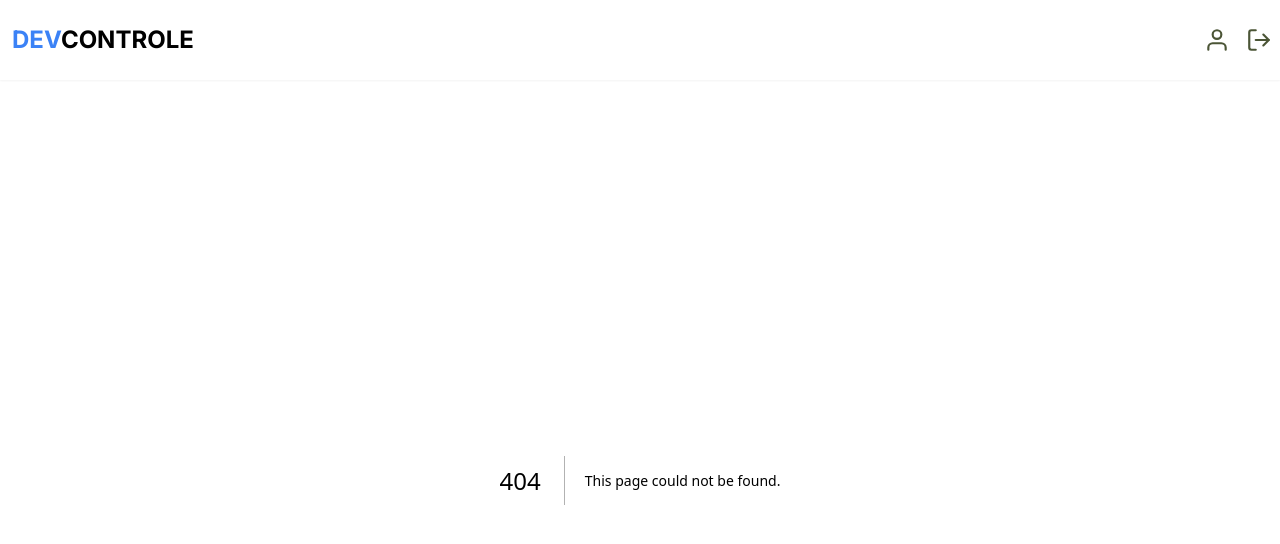
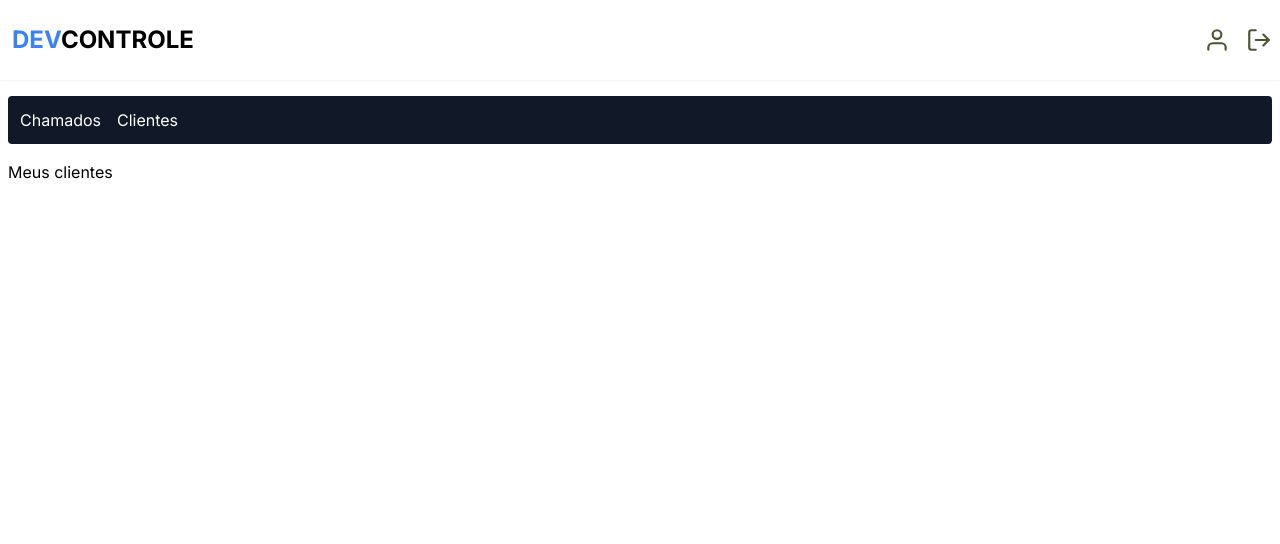
Before and after one commit to gabrielfst30/devcontrole, a Next.js app: page /dashboard/customer in a window 1280 px wide. Before the commit this address had no page. Shown: the top 544 px of the page. Built offline with nearby package versions, Linux system fonts and the light colour scheme; no server answers; sample sign-in values are in the browser's storage.

Commit message:
feature: pagina customer

```diff
--- /dev/null
+++ b/src/app/dashboard/customer/page.tsx
@@ -0,0 +1,23 @@
+import { Container } from "@/components/container";
+import { authOptions } from "@/lib/auth";
+import { getServerSession } from "next-auth";
+import { redirect } from "next/navigation";
+
+export default async function Customer() {
+  const session = await getServerSession(authOptions); //Pegando os dados da sessão
+
+  //caso não esteja logado ou esteja sem dados do usuário, redireciona.
+  if (!session || !session.user) {
+    redirect("/");
+  }
+
+  return (
+    <Container>
+      <main>
+        <div>
+          <h1>Meus clientes</h1>
+        </div>
+      </main>
+    </Container>
+  );
+}
```
